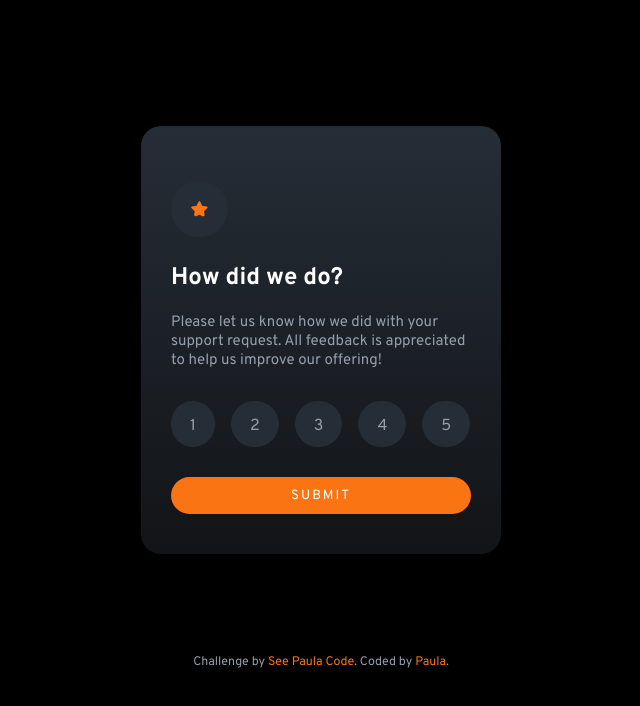
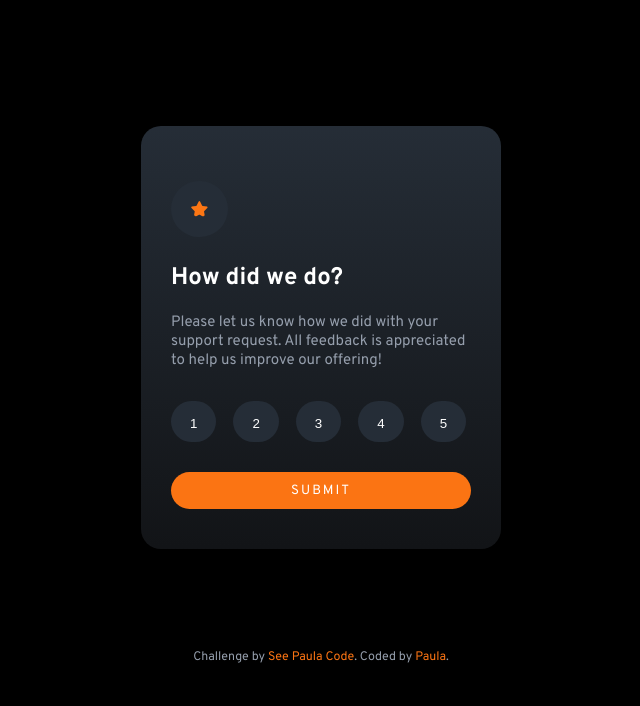
Before and after one commit to thedoodlebakery/rating-flow, a plain HTML site: page index.html in a window 1280 px wide. Shown: the whole page, without its empty margins (319-959 px from the left). Drawn offline with Linux system fonts and the light colour scheme; a web font is replaced by a local one.

Commit message:
made some update to the styling of the component

```diff
--- a/design/style.css
+++ b/design/style.css
@@ -40,36 +40,30 @@ body {
     margin-bottom: 30px;
 }
 
-.rating-buttons > li {
+.rate {
     padding: 15px 19px 11px;
     background: hsl(213, 19%, 18%);
     border-radius: 35px;
-    margin: 0px 8px;
+    margin: 0px 17px;
+    border: 0;
+    color:hsl(0, 0%, 100%);
 
 }
 
-/* .rating-buttons > li:active{
-    background: hsl(25, 97%, 53%);
-    color: hsl(0, 0%, 100%);
-} */
-
-.rating-buttons > li:first-child {
+.rate:first-child {
     margin-left: 0px;
 }
 
 .rate:hover,
-.rate:active,
-.rate:focus,
-.rate:target,
 .rate.active{
     background: hsl(25, 97%, 53%);
     color: hsl(0, 0%, 100%);
 }
 
-.rate.inactive{
+/* .rate.inactive{
     background: hsl(217, 12%, 63%);
     color: hsl(0, 0%, 100%);
-}
+} */
 
 .submit-button {
     width: 100%;
--- a/index.html
+++ b/index.html
@@ -20,11 +20,11 @@
     to help us improve our offering!</p>
 
   <ul class="rating-buttons" id="rating-btns" role="list">
-    <li class="rate" onclick="pickRating(value)" id="rating1" value="1">1</li>
-    <li class="rate" onclick="pickRating(value)" id="rating2" value="2">2</li>
-    <li class="rate" onclick="pickRating(value)" id="rating3" value="3">3</li>
-    <li class="rate" onclick="pickRating(value)" id="rating4" value="4">4</li>
-    <li class="rate" onclick="pickRating(value)" id="rating5" value="5">5</li>
+    <li><input type="button" class="rate" onclick="pickRating(value)" id="rating1" value="1"></li>
+    <li><input type="button" class="rate" onclick="pickRating(value)" id="rating2" value="2"></li>
+    <li><input type="button" class="rate" onclick="pickRating(value)" id="rating3" value="3"></li>
+    <li><input type="button" class="rate" onclick="pickRating(value)" id="rating4" value="4"></li>
+    <li><input type="button" class="rate" onclick="pickRating(value)" id="rating5" value="5"></li>
   </ul>
   <button class="submit-button">Submit</button>
 
--- a/interactive-rating.js
+++ b/interactive-rating.js
@@ -1,7 +1,7 @@
 const userRatingForm = document.getElementById("ratingForm");
 const userRate = document.getElementsByClassName("rate");
 const parentUL = document.getElementById('rating-btns');
-const btns = parentUL.getElementsByTagName('li');
+const btns = parentUL.getElementsByTagName('input');
 
 let selectedValue = 0;
 
@@ -13,8 +13,8 @@ function pickRating(u){
 
 // handles assigning classes to the rating buttons
 
-for (li of btns){
-    li.addEventListener("click", function(){
+for (const btn of btns){
+    btn.addEventListener("click", function(){
         if (this.classList.contains('inactive')){
             this.classList.remove('inactive');
         } else if (this.classList.contains('active')){
```
